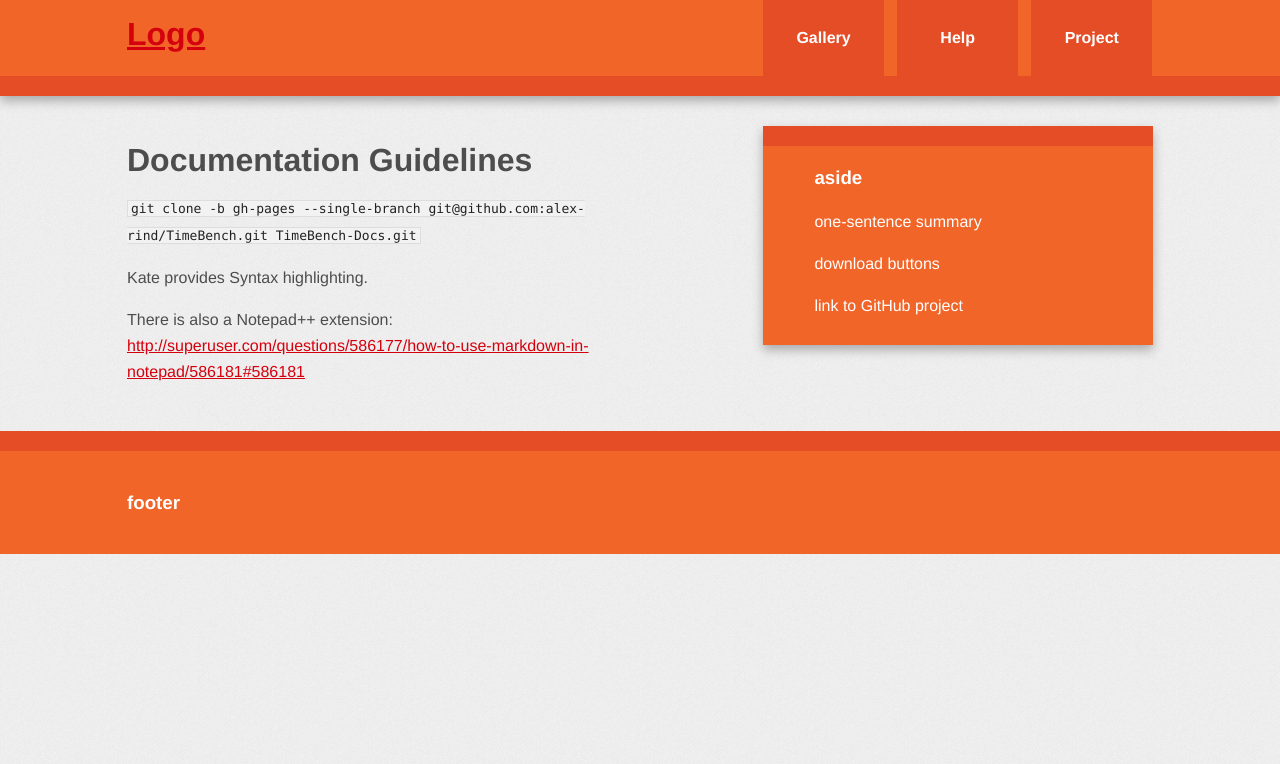
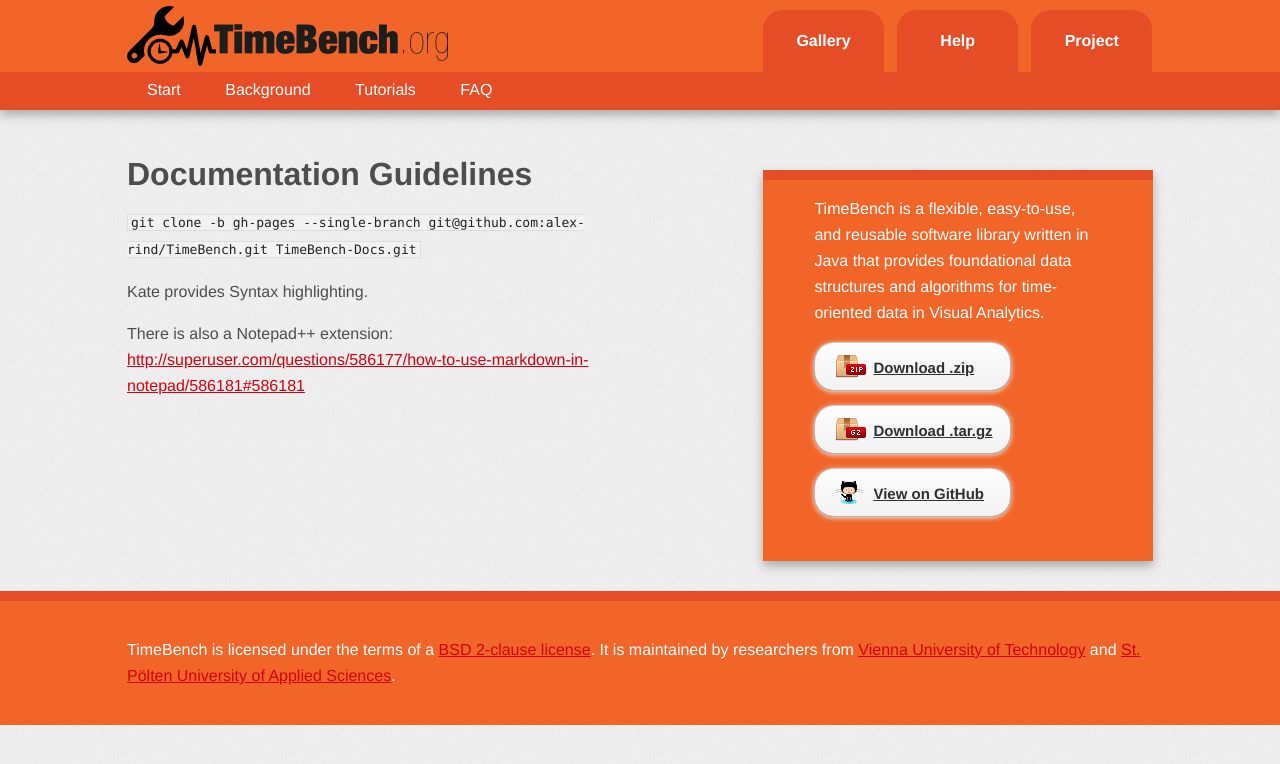
Before and after one commit to ieg-vienna/TimeBench, a Jekyll site: the page built from contribute-documentation.md, in a window 1280 px wide. Shown: the top 764 px of the page. Built offline with Jekyll 4.4.1, drawn with Linux system fonts in a browser that asks for light colours; Markdown is read by kramdown in place of the engine named in the settings.

Commit message:
Templates components: aside, footer, header, favicon

```diff
--- a/_layouts/initializr.html
+++ b/_layouts/initializr.html
@@ -12,7 +12,9 @@
 
         <link rel="stylesheet" href="stylesheets/normalize.min.css">
         <link rel="stylesheet" href="stylesheets/main.css">
-        <link rel="stylesheet" type="text/css" href="stylesheets/pygment_trac.css" media="screen" />
+        <link rel="stylesheet" type="text/css" href="stylesheets/pygment_trac.css" media="screen">
+        <link rel="shortcut icon" href="favicon.ico">
+        <link rel="shortcut icon" type="image/svg+xml" href="images/timebench-favicon.svg">
 
         <script src="javascripts/vendor/modernizr-2.6.2-respond-1.1.0.min.js"></script>
     </head>
@@ -22,18 +24,29 @@
         <![endif]-->
 
         <div class="header-container">
-            <header class="wrapper clearfix">
-                <h1 class="title"><a href="#">Logo</a></h1>
-                <nav>
+            <header class="clearfix">
+		<div class="wrapper clearfix">
+                <h1 class="title"><a href="#"><img src="images/timebench-logo-60.png" alt="TimeBench.org" width="321" height="60"></a></h1>
+                <nav id="level1">
                     <ul>
-                        <li><a href="#">Gallery</a></li>
-                        <li><a href="#">Help</a></li>
+                        <li><a href="gallery.html">Gallery</a></li>
+                        <li><a href="start.html">Help</a></li>
                         <li><a href="#">Project</a></li>
                     </ul>
                 </nav>
+                </div>
+		<div id="header-border" class="wrapper">
+                <nav id="level2">
+                    <ul>
+                        <li><a href="start.html">Start</a></li>
+                        <li><a href="#">Background</a></li>
+                        <li><a href="#">Tutorials</a></li>
+                        <li><a href="#">FAQ</a></li>
+                    </ul>
+                </nav>
+                </div>
             </header>
         </div>
-
         <div class="main-container">
             <div class="main wrapper clearfix">
 
@@ -42,10 +55,11 @@
                 </article>
 
                 <aside>
-                    <h3>aside</h3>
-                    <p>one-sentence summary</p>
-                    <p>download buttons</p>
-                    <p>link to GitHub project</p>
+                    <!-- <h3>aside</h3> -->
+                    <p>TimeBench is a flexible, easy-to-use, and reusable software library written in Java that provides foundational data structures and algorithms for time- oriented data in Visual Analytics.</p>
+                    <a href="https://github.com/ieg-vienna/TimeBench/zipball/master" id="download-zip" class="button"><span>Download .zip</span></a>
+                    <a href="https://github.com/ieg-vienna/TimeBench/tarball/master" id="download-tar-gz" class="button"><span>Download .tar.gz</span></a>
+                    <a href="https://github.com/ieg-vienna/TimeBench" id="view-on-github" class="button"><span>View on GitHub</span></a>
                 </aside>
 
             </div> <!-- #main -->
@@ -53,7 +67,10 @@
 
         <div class="footer-container">
             <footer class="wrapper">
-                <h3>footer</h3>
+                <p>TimeBench is licensed under the terms of a <a href="">BSD 2-clause license</a>.
+                It is maintained by researchers from
+                <a href="http://www.cvast.tuwien.ac.at/">Vienna University of Technology</a> and
+                <a href="http://www.fhstp.ac.at/">St. P&ouml;lten University of Applied Sciences</a>.</p>
             </footer>
         </div>
 <!--
--- a/stylesheets/main.css
+++ b/stylesheets/main.css
@@ -74,13 +74,15 @@ body {
     ALL: Orange Theme
    =================== */
 
+
 .header-container {
-    border-bottom: 20px solid #e44d26;
+    border-bottom: 7px solid #e44d26;
 }
+
 
 .footer-container,
 .main aside {
-    border-top: 20px solid #e44d26;
+    border-top: 10px solid #e44d26;
 }
 
 .header-container,
@@ -91,6 +93,7 @@ body {
 
 .title {
     color: white;
+    margin: 6px 0px;
 }
 
 /* ==============
@@ -113,6 +116,10 @@ nav a {
 
     color: white;
     background: #e44d26;
+}
+
+nav#level2 a {
+    font-weight: normal;
 }
 
 nav a:hover,
@@ -193,9 +200,69 @@ pre code {
   padding: 0;
 }
 
+a.button {
+  -moz-border-radius: 20px;
+  -webkit-border-radius: 20px;
+  border-radius: 20px;
+  border-top: solid 1px #cbcbcb;
+  border-left: solid 1px #b7b7b7;
+  border-right: solid 1px #b7b7b7;
+  border-bottom: solid 1px #b3b3b3;
+  color: #303030;
+  line-height: 25px;
+  font-weight: bold;
+  font-size: 15px;
+  padding: 12px 8px 12px 8px;
+  display: block;
+/*  float: left; */
+  width: 179px;
+  margin-right: 14px;
+  margin-bottom: 14px;
+  background: #fdfdfd; /* Old browsers */
+  background: -moz-linear-gradient(top,  #fdfdfd 0%, #f2f2f2 100%); /* FF3.6+ */
+  background: -webkit-gradient(linear, left top, left bottom, color-stop(0%,#fdfdfd), color-stop(100%,#f2f2f2)); /* Chrome,Safari4+ */
+  background: -webkit-linear-gradient(top,  #fdfdfd 0%,#f2f2f2 100%); /* Chrome10+,Safari5.1+ */
+  background: -o-linear-gradient(top,  #fdfdfd 0%,#f2f2f2 100%); /* Opera 11.10+ */
+  background: -ms-linear-gradient(top,  #fdfdfd 0%,#f2f2f2 100%); /* IE10+ */
+  background: linear-gradient(top,  #fdfdfd 0%,#f2f2f2 100%); /* W3C */
+  filter: progid:DXImageTransform.Microsoft.gradient( startColorstr='#fdfdfd', endColorstr='#f2f2f2',GradientType=0 ); /* IE6-9 */
+  -webkit-box-shadow: 10px 10px 5px #888;
+  -moz-box-shadow: 10px 10px 5px #888;
+  box-shadow: 0px 1px 5px #e8e8e8;
+}
+a.button:hover {
+  border-top: solid 1px #b7b7b7;
+  border-left: solid 1px #b3b3b3;
+  border-right: solid 1px #b3b3b3;
+  border-bottom: solid 1px #b3b3b3;
+  background: #fafafa; /* Old browsers */
+  background: -moz-linear-gradient(top,  #fdfdfd 0%, #d2d2d2 100%); /* FF3.6+ */
+  background: -webkit-gradient(linear, left top, left bottom, color-stop(0%,#fdfdfd), color-stop(100%,#d2d2d2)); /* Chrome,Safari4+ */
+  background: -webkit-linear-gradient(top,  #fdfdfd 0%,#d2d2d2 100%); /* Chrome10+,Safari5.1+ */
+  background: -o-linear-gradient(top,  #fdfdfd 0%,#d2d2d2 100%); /* Opera 11.10+ */
+  background: -ms-linear-gradient(top,  #fdfdfd 0%,#d2d2d2 100%); /* IE10+ */
+  background: linear-gradient(top,  #fdfdfd 0%,#d2d2d2, 100%); /* W3C */
+  filter: progid:DXImageTransform.Microsoft.gradient( startColorstr='#fdfdfd', endColorstr='#d2d2d2',GradientType=0 ); /* IE6-9 */
+}
 
+a.button span {
+  padding-left: 50px;
+  display: block;
+  height: 23px;
+}
 
-
+#download-zip span {
+  background: transparent url(../images/zip-icon.png) 12px 50% no-repeat;
+}
+#download-tar-gz span {
+  background: transparent url(../images/tar-gz-icon.png) 12px 50% no-repeat;
+}
+#view-on-github span {
+  background: transparent url(../images/octocat-icon.png) 12px 50% no-repeat;
+}
+#view-on-github {
+  margin-right: 0;
+}
 
 
 
@@ -214,21 +281,57 @@ body {
     color: #4d4d4d;
 }
 
-    nav a {
+    nav#level1 a {
         float: left;
         width: 27%;
-        margin: 0 1.7%;
-        padding: 25px 2%;
+        margin: 10px 1.7%;
+        padding: 18px 2%;
         margin-bottom: 0;
+
+	-webkit-border-top-left-radius: 20px;
+	-webkit-border-top-right-radius: 20px;
+	-moz-border-radius-topleft: 20px;
+	-moz-border-radius-topright: 20px;
+	border-top-left-radius: 20px;
+	border-top-right-radius: 20px;
     }
 
-    nav li:first-child a {
+    nav#level1 li:first-child a {
         margin-left: 0;
     }
 
-    nav li:last-child a {
+    nav#level1 li:last-child a {
         margin-right: 0;
     }
+
+    #header-border {
+	width: 100%;
+	margin: 0 0;
+    }
+
+    nav#level2 {
+	width: 100%;
+	background: #e44d26;
+/*	clear: both; */
+	display: block;
+	padding-top: 5px;
+/*	padding-bottom: 0px; */
+    }
+
+
+    nav#level2 ul {
+	margin: 0 5%;
+/*	float: right; */
+    }
+
+    nav#level2 a {
+	float: none;
+	display: inline;
+	margin-top: 0px;
+	margin-bottom: 0px;
+	padding: 0px 20px;
+    }
+
 
 /* ========================
     INTERMEDIATE: IE Fixes
@@ -281,6 +384,8 @@ body {
     .main aside {
         float: right;
         width: 28%;
+	padding-bottom: 30px;
+	margin-top: 30px;
     }
 }
 
@@ -290,6 +395,7 @@ body {
     Maximal Width
    =============== */
 
+    nav#level2 ul,
     .wrapper {
         width: 1026px; /* 1140px - 10% for margins */
         margin: 0 auto;
```
Also changed, not shown: favicon.ico (added), images/timebench-favicon.svg (added), images/timebench-logo-60.png (added).
